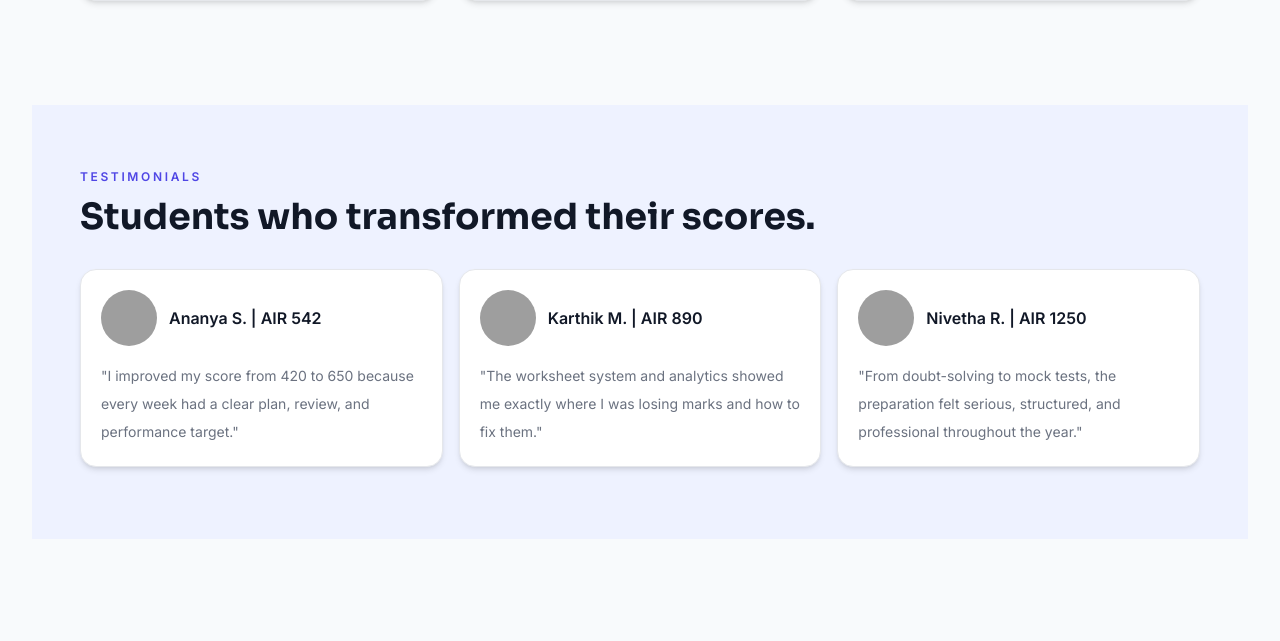
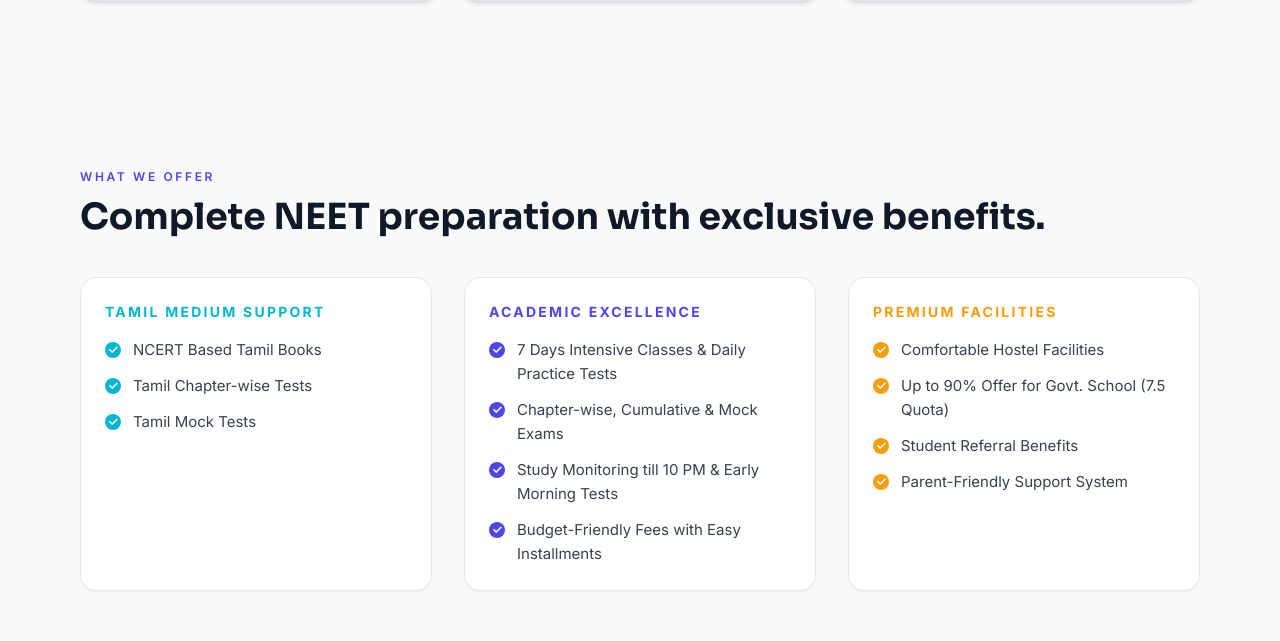
Before and after one commit to Subashav/learnpark, a React (Vite) app: page / in a window 1280 px wide. Shown: the part 2378-3019 px from the top of the page. Built offline with nearby package versions, Linux system fonts and the light colour scheme; grey boxes are pictures that could not be loaded.

Commit message:
feat: add offers and facilities section to homepage

```diff
--- a/src/pages/HomePage.jsx
+++ b/src/pages/HomePage.jsx
@@ -169,6 +169,65 @@ export default function HomePage() {
         </div>
       </motion.section>
 
+      <motion.section {...reveal} className="bg-[#F9FAFB] py-16">
+        <div className="max-w-6xl mx-auto px-4">
+          <p className="text-xs font-semibold uppercase tracking-[0.22em] text-[#4F46E5]">What We Offer</p>
+          <h2 className="font-heading mt-3 text-3xl font-bold text-[#111827] sm:text-4xl">Complete NEET preparation with exclusive benefits.</h2>
+
+          <div className="mt-10 grid gap-8 lg:grid-cols-3">
+            <article className="rounded-2xl border border-[#E5E7EB] bg-white p-6 shadow-sm">
+              <p className="text-sm font-bold uppercase tracking-[0.16em] text-[#06B6D4]">Tamil Medium Support</p>
+              <ul className="mt-4 space-y-3">
+                {[
+                  'NCERT Based Tamil Books',
+                  'Tamil Chapter-wise Tests',
+                  'Tamil Mock Tests',
+                ].map((item) => (
+                  <li key={item} className="flex items-start gap-3">
+                    <span className="mt-1 inline-flex h-4 w-4 flex-none items-center justify-center rounded-full bg-[#06B6D4] text-xs font-bold text-white">✓</span>
+                    <span className="text-[15px] leading-6 text-[#374151]">{item}</span>
+                  </li>
+                ))}
+              </ul>
+            </article>
+
+            <article className="rounded-2xl border border-[#E5E7EB] bg-white p-6 shadow-sm">
+              <p className="text-sm font-bold uppercase tracking-[0.16em] text-[#4F46E5]">Academic Excellence</p>
+              <ul className="mt-4 space-y-3">
+                {[
+                  '7 Days Intensive Classes & Daily Practice Tests',
+                  'Chapter-wise, Cumulative & Mock Exams',
+                  'Study Monitoring till 10 PM & Early Morning Tests',
+                  'Budget-Friendly Fees with Easy Installments',
+                ].map((item) => (
+                  <li key={item} className="flex items-start gap-3">
+                    <span className="mt-1 inline-flex h-4 w-4 flex-none items-center justify-center rounded-full bg-[#4F46E5] text-xs font-bold text-white">✓</span>
+                    <span className="text-[15px] leading-6 text-[#374151]">{item}</span>
+                  </li>
+                ))}
+              </ul>
+            </article>
+
+            <article className="rounded-2xl border border-[#E5E7EB] bg-white p-6 shadow-sm">
+              <p className="text-sm font-bold uppercase tracking-[0.16em] text-[#F59E0B]">Premium Facilities</p>
+              <ul className="mt-4 space-y-3">
+                {[
+                  'Comfortable Hostel Facilities',
+                  'Up to 90% Offer for Govt. School (7.5 Quota)',
+                  'Student Referral Benefits',
+                  'Parent-Friendly Support System',
+                ].map((item) => (
+                  <li key={item} className="flex items-start gap-3">
+                    <span className="mt-1 inline-flex h-4 w-4 flex-none items-center justify-center rounded-full bg-[#F59E0B] text-xs font-bold text-white">✓</span>
+                    <span className="text-[15px] leading-6 text-[#374151]">{item}</span>
+                  </li>
+                ))}
+              </ul>
+            </article>
+          </div>
+        </div>
+      </motion.section>
+
       <motion.section {...reveal} className="bg-[#EEF2FF] py-16">
         <div className="max-w-6xl mx-auto px-4">
           <p className="text-xs font-semibold uppercase tracking-[0.22em] text-[#4F46E5]">Testimonials</p>
```
